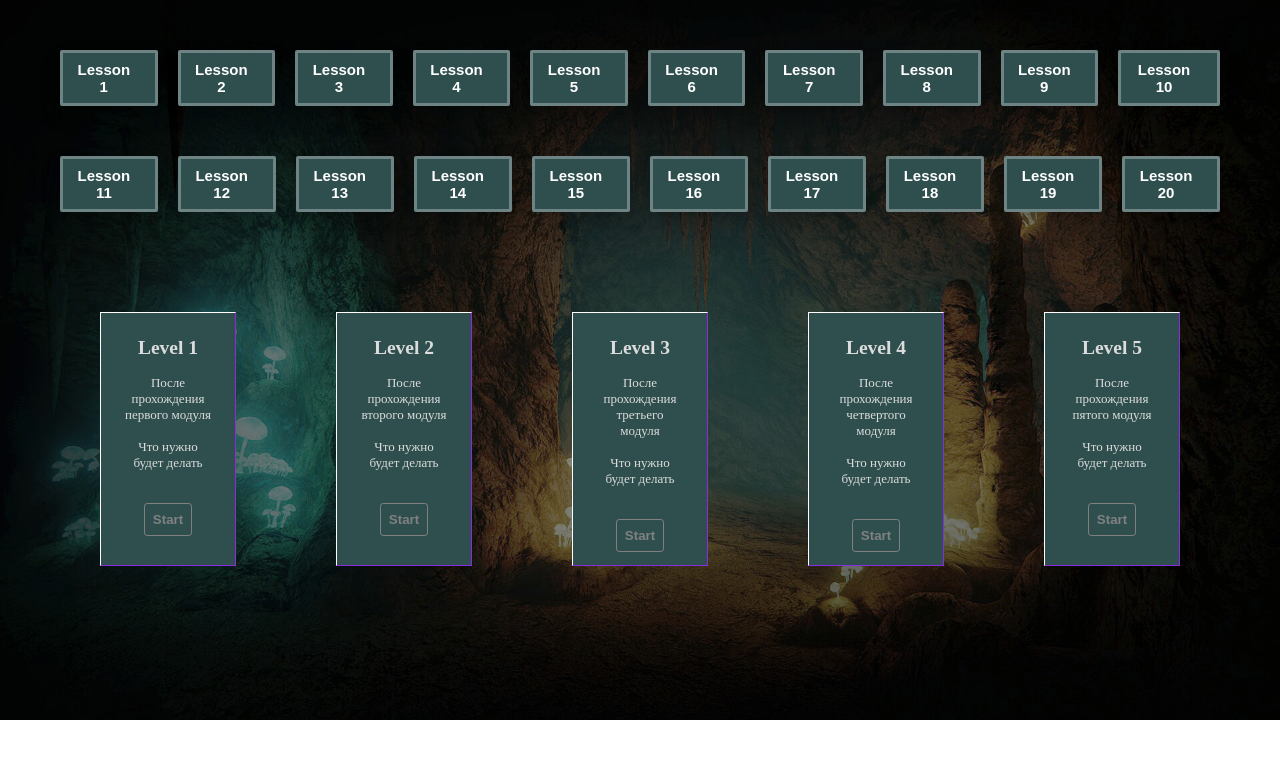
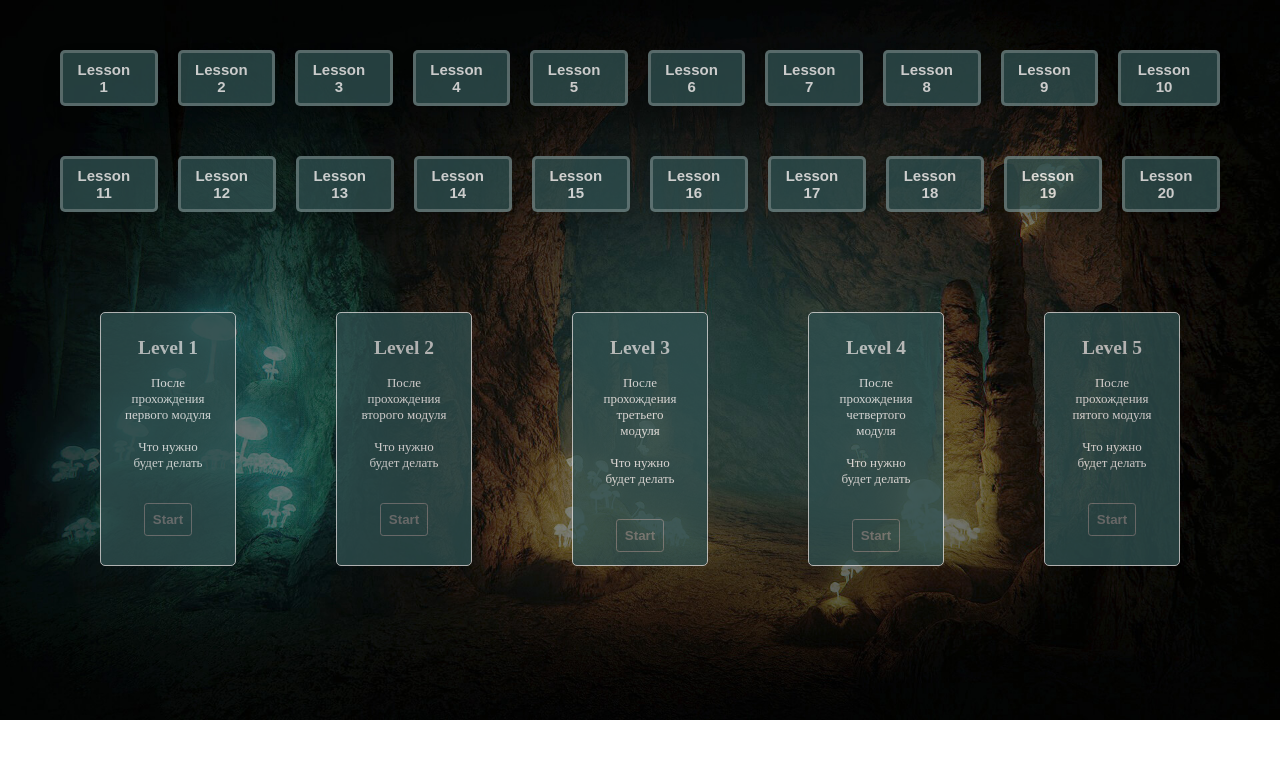
Before and after one commit to Alish04/forest, a plain HTML site: page ready-html/main.html in a window 1280 px wide. Drawn offline with Linux system fonts and the light colour scheme.

Commit message:
я просто прикинула как будет смотреться(

```diff
--- /dev/null
+++ b/ready-html/css/lesson1.css
@@ -0,0 +1,121 @@
+* {
+    margin: 0;
+    padding: 0;
+    box-sizing: border-box;
+}
+body {
+    background-image: url('/img/dungeon.jpg');
+    background-repeat: no-repeat;
+    background-size: cover;
+}
+
+
+button {
+    position: relative;
+    padding: 10px 20px;
+    border-radius: 7px;
+    border: 1px solid rgb(0, 128, 128);
+    font-size: 14px;
+    text-transform: uppercase;
+    font-weight: 600;
+    letter-spacing: 2px;
+    background: transparent;
+    color: #fff;
+    overflow: hidden;
+    box-shadow: 0 0 0 0 transparent;
+    -webkit-transition: all 0.2s ease-in;
+    -moz-transition: all 0.2s ease-in;
+    transition: all 0.2s ease-in;
+    margin-right: 10px; /* Отступ между кнопками */
+}
+
+button:hover {
+    background: rgb(0, 128, 128);
+    box-shadow: 0 0 30px 5px rgba(0, 139, 139, 0.815);
+    -webkit-transition: all 0.2s ease-out;
+    -moz-transition: all 0.2s ease-out;
+    transition: all 0.2s ease-out;
+}
+
+button:hover::before {
+    -webkit-animation: sh02 0.5s 0s linear;
+    -moz-animation: sh02 0.5s 0s linear;
+    animation: sh02 0.5s 0s linear;
+}
+
+button::before {
+    content: '';
+    display: block;
+    width: 0px;
+    height: 86%;
+    position: absolute;
+    top: 7%;
+    left: 0%;
+    opacity: 0;
+    background: #fff;
+    box-shadow: 0 0 50px 30px #fff;
+    -webkit-transform: skewX(-20deg);
+    -moz-transform: skewX(-20deg);
+    -ms-transform: skewX(-20deg);
+    -o-transform: skewX(-20deg);
+    transform: skewX(-20deg);
+}
+
+@keyframes sh02 {
+    from {
+        opacity: 0;
+        left: 0%;
+    }
+
+    50% {
+        opacity: 1;
+    }
+
+    to {
+        opacity: 0;
+        left: 100%;
+    }
+}
+
+button:active {
+    box-shadow: 0 0 0 0 transparent;
+    -webkit-transition: box-shadow 0.2s ease-in;
+    -moz-transition: box-shadow 0.2s ease-in;
+    transition: box-shadow 0.2s ease-in;
+}
+
+
+.main-article {
+    --main-article-transform: translate3d(0, calc(var(--scrollTop) / -7.5), 0);
+    min-height: 100vh;
+    background-size: cover;
+    background-position: center;
+    color: var(--text);
+    display: flex;
+    justify-content: center;
+    align-items: center;
+    position: relative;
+    text-align: center;
+    /* Update: */
+    top: -1px;
+    z-index: 10;
+}
+.main-article__header {
+    text-transform: uppercase;
+    font-size: calc(var(--index) * 1.8);
+    letter-spacing: calc(var(--index) / 7.5);
+    transform: var(--main-article-transform);
+    transition: var(--transition);
+    will-change: transform;
+}
+.main-article__paragraph {
+    max-width: calc(var(--index) * 30);
+    font-size: calc(var(--index) * .9);
+    margin-top: calc(var(--index) / 1.25);
+    transform: var(--main-article-transform);
+    transition: var(--transition);
+    will-change: transform;
+}
+.content {
+    will-change: transform;
+}
--- a/ready-html/css/main.css
+++ b/ready-html/css/main.css
@@ -10,11 +10,13 @@ body {
 }
 
 
+
 .button-container {
     position: relative;
     margin: 50px;
     display: flex;
     justify-content: space-between;
+    opacity: .79;
 }
 
 .button {
@@ -25,7 +27,7 @@ body {
     padding-block: 0.5rem;
     padding-inline: 1.25rem;
     background-color: rgb(47, 79, 79);
-    border-radius: 2px;
+    border-radius: 5px;
     display: flex;
     align-items: center;
     justify-content: center;
@@ -88,16 +90,26 @@ body {
 }
 
 
+
+.card-container {
+    position: relative;
+    margin: 50px;
+    display: flex;
+    justify-content: space-between;
+    opacity: .79;
+}
+
 .card {
     margin: 50px;
     width: 190px;
     height: 254px;
     padding: 2%;
     background: rgb(47, 79, 79);
-    border-bottom: 1px solid blueviolet;
-    border-right: 1px solid blueviolet;
-    border-top: 1px solid white;
-    border-left: 1px solid white;
+    border-radius: 5px;
+    border-bottom: 1px solid Gainsboro;
+    border-right: 1px solid Gainsboro;
+    border-top: 1px solid Gainsboro;
+    border-left: 1px solid Gainsboro;
     transition-duration: 1s;
     transition-property: border-top,
     border-left,
@@ -107,8 +119,8 @@ body {
 }
 
 .card:hover {
-    border-top: 2px solid blueviolet;
-    border-left: 2px solid blueviolet;
+    border-top: 2px solid Gainsboro;
+    border-left: 2px solid Gainsboro;
     border-bottom: 2px solid rgb(47, 79, 79);
     border-right: 2px solid rgb(47, 79, 79);
     box-shadow: rgba(47, 79, 79, 0.4) 5px 5px, rgba(47, 79, 79, 0.3) 10px 10px, rgba(47, 79, 79, 0.2) 15px 15px, rgba(47, 79, 79, 0.1) 20px 20px, rgba(47, 79, 79, 0.05) 25px 25px;
@@ -124,7 +136,7 @@ body {
 }
 
 .card__content-body p {
-    color: rgb(220, 220, 220);
+    color: rgb(255, 250, 250);
     padding-bottom: 1rem;
 }
 
--- a/ready-html/main.html
+++ b/ready-html/main.html
@@ -13,61 +13,61 @@
 </head>
 <body>
     <div class="button-container">
-        <button class="button">
+        <button class="button" onclick="window.location.href='lasson1.html'">
             Lesson 1
             <svg fill="currentColor" viewBox="0 0 24 24" class="icon">
                 <path clip-rule="evenodd" d="M12 2.25c-5.385 0-9.75 4.365-9.75 9.75s4.365 9.75 9.75 9.75 9.75-4.365 9.75-9.75S17.385 2.25 12 2.25zm4.28 10.28a.75.75 0 000-1.06l-3-3a.75.75 0 10-1.06 1.06l1.72 1.72H8.25a.75.75 0 000 1.5h5.69l-1.72 1.72a.75.75 0 101.06 1.06l3-3z" fill-rule="evenodd"></path>
             </svg>
         </button>
-        <button class="button">
+        <button class="button" onclick="window.location.href=''">
             Lesson 2
             <svg fill="currentColor" viewBox="0 0 24 24" class="icon">
                 <path clip-rule="evenodd" d="M12 2.25c-5.385 0-9.75 4.365-9.75 9.75s4.365 9.75 9.75 9.75 9.75-4.365 9.75-9.75S17.385 2.25 12 2.25zm4.28 10.28a.75.75 0 000-1.06l-3-3a.75.75 0 10-1.06 1.06l1.72 1.72H8.25a.75.75 0 000 1.5h5.69l-1.72 1.72a.75.75 0 101.06 1.06l3-3z" fill-rule="evenodd"></path>
             </svg>
         </button>
-        <button class="button">
+        <button class="button" onclick="window.location.href=''">
             Lesson 3
             <svg fill="currentColor" viewBox="0 0 24 24" class="icon">
                 <path clip-rule="evenodd" d="M12 2.25c-5.385 0-9.75 4.365-9.75 9.75s4.365 9.75 9.75 9.75 9.75-4.365 9.75-9.75S17.385 2.25 12 2.25zm4.28 10.28a.75.75 0 000-1.06l-3-3a.75.75 0 10-1.06 1.06l1.72 1.72H8.25a.75.75 0 000 1.5h5.69l-1.72 1.72a.75.75 0 101.06 1.06l3-3z" fill-rule="evenodd"></path>
             </svg>
         </button>
-        <button class="button">
+        <button class="button" onclick="window.location.href=''">
             Lesson 4
             <svg fill="currentColor" viewBox="0 0 24 24" class="icon">
                 <path clip-rule="evenodd" d="M12 2.25c-5.385 0-9.75 4.365-9.75 9.75s4.365 9.75 9.75 9.75 9.75-4.365 9.75-9.75S17.385 2.25 12 2.25zm4.28 10.28a.75.75 0 000-1.06l-3-3a.75.75 0 10-1.06 1.06l1.72 1.72H8.25a.75.75 0 000 1.5h5.69l-1.72 1.72a.75.75 0 101.06 1.06l3-3z" fill-rule="evenodd"></path>
             </svg>
         </button>
-        <button class="button">
+        <button class="button" onclick="window.location.href=''">
             Lesson 5
             <svg fill="currentColor" viewBox="0 0 24 24" class="icon">
                 <path clip-rule="evenodd" d="M12 2.25c-5.385 0-9.75 4.365-9.75 9.75s4.365 9.75 9.75 9.75 9.75-4.365 9.75-9.75S17.385 2.25 12 2.25zm4.28 10.28a.75.75 0 000-1.06l-3-3a.75.75 0 10-1.06 1.06l1.72 1.72H8.25a.75.75 0 000 1.5h5.69l-1.72 1.72a.75.75 0 101.06 1.06l3-3z" fill-rule="evenodd"></path>
             </svg>
         </button>
-        <button class="button">
+        <button class="button" onclick="window.location.href=''">
             Lesson 6
             <svg fill="currentColor" viewBox="0 0 24 24" class="icon">
                 <path clip-rule="evenodd" d="M12 2.25c-5.385 0-9.75 4.365-9.75 9.75s4.365 9.75 9.75 9.75 9.75-4.365 9.75-9.75S17.385 2.25 12 2.25zm4.28 10.28a.75.75 0 000-1.06l-3-3a.75.75 0 10-1.06 1.06l1.72 1.72H8.25a.75.75 0 000 1.5h5.69l-1.72 1.72a.75.75 0 101.06 1.06l3-3z" fill-rule="evenodd"></path>
             </svg>
         </button>
-        <button class="button">
+        <button class="button" onclick="window.location.href=''">
             Lesson 7
             <svg fill="currentColor" viewBox="0 0 24 24" class="icon">
                 <path clip-rule="evenodd" d="M12 2.25c-5.385 0-9.75 4.365-9.75 9.75s4.365 9.75 9.75 9.75 9.75-4.365 9.75-9.75S17.385 2.25 12 2.25zm4.28 10.28a.75.75 0 000-1.06l-3-3a.75.75 0 10-1.06 1.06l1.72 1.72H8.25a.75.75 0 000 1.5h5.69l-1.72 1.72a.75.75 0 101.06 1.06l3-3z" fill-rule="evenodd"></path>
             </svg>
         </button>
-        <button class="button">
+        <button class="button" onclick="window.location.href=''">
             Lesson 8
             <svg fill="currentColor" viewBox="0 0 24 24" class="icon">
                 <path clip-rule="evenodd" d="M12 2.25c-5.385 0-9.75 4.365-9.75 9.75s4.365 9.75 9.75 9.75 9.75-4.365 9.75-9.75S17.385 2.25 12 2.25zm4.28 10.28a.75.75 0 000-1.06l-3-3a.75.75 0 10-1.06 1.06l1.72 1.72H8.25a.75.75 0 000 1.5h5.69l-1.72 1.72a.75.75 0 101.06 1.06l3-3z" fill-rule="evenodd"></path>
             </svg>
         </button>
-        <button class="button">
+        <button class="button" onclick="window.location.href=''">
             Lesson 9
             <svg fill="currentColor" viewBox="0 0 24 24" class="icon">
                 <path clip-rule="evenodd" d="M12 2.25c-5.385 0-9.75 4.365-9.75 9.75s4.365 9.75 9.75 9.75 9.75-4.365 9.75-9.75S17.385 2.25 12 2.25zm4.28 10.28a.75.75 0 000-1.06l-3-3a.75.75 0 10-1.06 1.06l1.72 1.72H8.25a.75.75 0 000 1.5h5.69l-1.72 1.72a.75.75 0 101.06 1.06l3-3z" fill-rule="evenodd"></path>
             </svg>
         </button>
-        <button class="button">
+        <button class="button" onclick="window.location.href=''">
             Lesson 10
             <svg fill="currentColor" viewBox="0 0 24 24" class="icon">
                 <path clip-rule="evenodd" d="M12 2.25c-5.385 0-9.75 4.365-9.75 9.75s4.365 9.75 9.75 9.75 9.75-4.365 9.75-9.75S17.385 2.25 12 2.25zm4.28 10.28a.75.75 0 000-1.06l-3-3a.75.75 0 10-1.06 1.06l1.72 1.72H8.25a.75.75 0 000 1.5h5.69l-1.72 1.72a.75.75 0 101.06 1.06l3-3z" fill-rule="evenodd"></path>
@@ -75,68 +75,68 @@
         </button>
     </div>
     <div class="button-container">
-        <button class="button">
+        <button class="button" onclick="window.location.href=''">
             Lesson 11
             <svg fill="currentColor" viewBox="0 0 24 24" class="icon">
                 <path clip-rule="evenodd" d="M12 2.25c-5.385 0-9.75 4.365-9.75 9.75s4.365 9.75 9.75 9.75 9.75-4.365 9.75-9.75S17.385 2.25 12 2.25zm4.28 10.28a.75.75 0 000-1.06l-3-3a.75.75 0 10-1.06 1.06l1.72 1.72H8.25a.75.75 0 000 1.5h5.69l-1.72 1.72a.75.75 0 101.06 1.06l3-3z" fill-rule="evenodd"></path>
             </svg>
         </button>
-        <button class="button">
+        <button class="button" onclick="window.location.href=''">
             Lesson 12
             <svg fill="currentColor" viewBox="0 0 24 24" class="icon">
                 <path clip-rule="evenodd" d="M12 2.25c-5.385 0-9.75 4.365-9.75 9.75s4.365 9.75 9.75 9.75 9.75-4.365 9.75-9.75S17.385 2.25 12 2.25zm4.28 10.28a.75.75 0 000-1.06l-3-3a.75.75 0 10-1.06 1.06l1.72 1.72H8.25a.75.75 0 000 1.5h5.69l-1.72 1.72a.75.75 0 101.06 1.06l3-3z" fill-rule="evenodd"></path>
             </svg>
         </button>
-        <button class="button">
+        <button class="button" onclick="window.location.href=''">
             Lesson 13
             <svg fill="currentColor" viewBox="0 0 24 24" class="icon">
                 <path clip-rule="evenodd" d="M12 2.25c-5.385 0-9.75 4.365-9.75 9.75s4.365 9.75 9.75 9.75 9.75-4.365 9.75-9.75S17.385 2.25 12 2.25zm4.28 10.28a.75.75 0 000-1.06l-3-3a.75.75 0 10-1.06 1.06l1.72 1.72H8.25a.75.75 0 000 1.5h5.69l-1.72 1.72a.75.75 0 101.06 1.06l3-3z" fill-rule="evenodd"></path>
             </svg>
         </button>
-        <button class="button">
+        <button class="button" onclick="window.location.href=''">
             Lesson 14
             <svg fill="currentColor" viewBox="0 0 24 24" class="icon">
                 <path clip-rule="evenodd" d="M12 2.25c-5.385 0-9.75 4.365-9.75 9.75s4.365 9.75 9.75 9.75 9.75-4.365 9.75-9.75S17.385 2.25 12 2.25zm4.28 10.28a.75.75 0 000-1.06l-3-3a.75.75 0 10-1.06 1.06l1.72 1.72H8.25a.75.75 0 000 1.5h5.69l-1.72 1.72a.75.75 0 101.06 1.06l3-3z" fill-rule="evenodd"></path>
             </svg>
         </button>
-        <button class="button">
+        <button class="button" onclick="window.location.href=''">
             Lesson 15
             <svg fill="currentColor" viewBox="0 0 24 24" class="icon">
                 <path clip-rule="evenodd" d="M12 2.25c-5.385 0-9.75 4.365-9.75 9.75s4.365 9.75 9.75 9.75 9.75-4.365 9.75-9.75S17.385 2.25 12 2.25zm4.28 10.28a.75.75 0 000-1.06l-3-3a.75.75 0 10-1.06 1.06l1.72 1.72H8.25a.75.75 0 000 1.5h5.69l-1.72 1.72a.75.75 0 101.06 1.06l3-3z" fill-rule="evenodd"></path>
             </svg>
         </button>
-        <button class="button">
+        <button class="button" onclick="window.location.href=''">
             Lesson 16
             <svg fill="currentColor" viewBox="0 0 24 24" class="icon">
                 <path clip-rule="evenodd" d="M12 2.25c-5.385 0-9.75 4.365-9.75 9.75s4.365 9.75 9.75 9.75 9.75-4.365 9.75-9.75S17.385 2.25 12 2.25zm4.28 10.28a.75.75 0 000-1.06l-3-3a.75.75 0 10-1.06 1.06l1.72 1.72H8.25a.75.75 0 000 1.5h5.69l-1.72 1.72a.75.75 0 101.06 1.06l3-3z" fill-rule="evenodd"></path>
             </svg>
         </button>
-        <button class="button">
+        <button class="button" onclick="window.location.href=''">
             Lesson 17
             <svg fill="currentColor" viewBox="0 0 24 24" class="icon">
                 <path clip-rule="evenodd" d="M12 2.25c-5.385 0-9.75 4.365-9.75 9.75s4.365 9.75 9.75 9.75 9.75-4.365 9.75-9.75S17.385 2.25 12 2.25zm4.28 10.28a.75.75 0 000-1.06l-3-3a.75.75 0 10-1.06 1.06l1.72 1.72H8.25a.75.75 0 000 1.5h5.69l-1.72 1.72a.75.75 0 101.06 1.06l3-3z" fill-rule="evenodd"></path>
             </svg>
         </button>
-        <button class="button">
+        <button class="button" onclick="window.location.href=''">
             Lesson 18
             <svg fill="currentColor" viewBox="0 0 24 24" class="icon">
                 <path clip-rule="evenodd" d="M12 2.25c-5.385 0-9.75 4.365-9.75 9.75s4.365 9.75 9.75 9.75 9.75-4.365 9.75-9.75S17.385 2.25 12 2.25zm4.28 10.28a.75.75 0 000-1.06l-3-3a.75.75 0 10-1.06 1.06l1.72 1.72H8.25a.75.75 0 000 1.5h5.69l-1.72 1.72a.75.75 0 101.06 1.06l3-3z" fill-rule="evenodd"></path>
             </svg>
         </button>
-        <button class="button">
+        <button class="button" onclick="window.location.href=''">
             Lesson 19
             <svg fill="currentColor" viewBox="0 0 24 24" class="icon">
                 <path clip-rule="evenodd" d="M12 2.25c-5.385 0-9.75 4.365-9.75 9.75s4.365 9.75 9.75 9.75 9.75-4.365 9.75-9.75S17.385 2.25 12 2.25zm4.28 10.28a.75.75 0 000-1.06l-3-3a.75.75 0 10-1.06 1.06l1.72 1.72H8.25a.75.75 0 000 1.5h5.69l-1.72 1.72a.75.75 0 101.06 1.06l3-3z" fill-rule="evenodd"></path>
             </svg>
         </button>
-        <button class="button">
+        <button class="button" onclick="window.location.href=''">
             Lesson 20
             <svg fill="currentColor" viewBox="0 0 24 24" class="icon">
                 <path clip-rule="evenodd" d="M12 2.25c-5.385 0-9.75 4.365-9.75 9.75s4.365 9.75 9.75 9.75 9.75-4.365 9.75-9.75S17.385 2.25 12 2.25zm4.28 10.28a.75.75 0 000-1.06l-3-3a.75.75 0 10-1.06 1.06l1.72 1.72H8.25a.75.75 0 000 1.5h5.69l-1.72 1.72a.75.75 0 101.06 1.06l3-3z" fill-rule="evenodd"></path>
             </svg>
         </button>
     </div>
-    <div class="button-container">
+    <div class="card-container">
     <div class="card">
         <div class="card__content">
             <div class="card__content-heading">
@@ -150,7 +150,7 @@
                 </p>
             </div>
             <div class="card__content-footer">
-                <button> Start
+                <button onclick="window.location.href=''"> Start
                 </button>
             </div>
         </div>
@@ -168,7 +168,7 @@
                     </p>
                 </div>
                 <div class="card__content-footer">
-                    <button> Start
+                    <button onclick="window.location.href=''"> Start
                     </button>
                 </div>
             </div>
@@ -186,7 +186,7 @@
                     </p>
                 </div>
                 <div class="card__content-footer">
-                    <button> Start
+                    <button onclick="window.location.href=''"> Start
                     </button>
                 </div>
             </div>
@@ -204,7 +204,7 @@
                     </p>
                 </div>
                 <div class="card__content-footer">
-                    <button> Start
+                    <button onclick="window.location.href=''"> Start
                     </button>
                 </div>
             </div>
@@ -222,7 +222,7 @@
                     </p>
                 </div>
                 <div class="card__content-footer">
-                    <button> Start
+                    <button onclick="window.location.href=''"> Start
                     </button>
                 </div>
             </div>
```
Also changed, not shown: ready-html/lasson1.html (added, +41 -0 lines).
